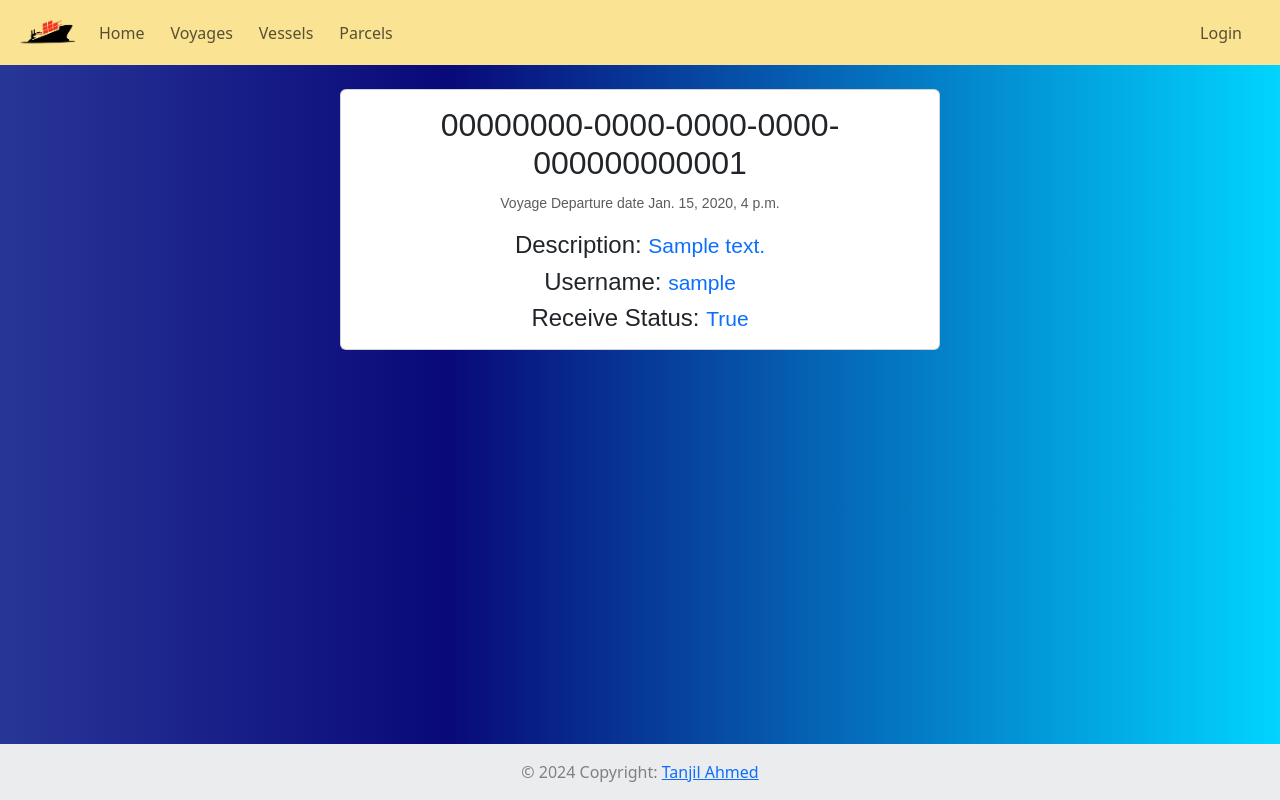
After one commit to tanjil-dev/VesselTracker, a Django app: page /parcel/ in a window 1280 px wide. The commit adds this page. Run offline with Django 3.2, Linux system fonts and the light colour scheme; tables that the repository leaves empty hold one stand-in row (values such as "Sample post"); some libraries are stand-ins or nearby versions.

Commit message:
parcel listview ui init

```diff
--- a/user/templates/nav.html
+++ b/user/templates/nav.html
@@ -17,7 +17,7 @@
             <a class="nav-item nav-link btn btn-outline-primary" href="{% url 'vessel' %}">Vessels</a>
         </div>
         <div class="navbar-nav">
-            <a class="nav-item nav-link btn btn-outline-primary" href="#">Parcels</a>
+            <a class="nav-item nav-link btn btn-outline-primary" href="{% url 'parcel' %}">Parcels</a>
         </div>
         <div class="navbar-nav ms-auto nav1">
             {% if user.is_authenticated %}
--- /dev/null
+++ b/user/templates/user/parcel.html
@@ -0,0 +1,22 @@
+{% extends "base.html" %}
+{% block content %}
+<br>
+<div class="container">
+<div class="row justify-content-center text-center">
+    <div class="col-md-12">
+        {% for d in data %}
+        <div class="card card-profile">
+            <div class="card-body">
+                <h2 class="card-title">{{ d.transaction_id }}</h2>
+                <p class="card-text"><small class="text-muted">Voyage Departure date {{ d.voyage.start_time }}</small></p>
+                <h4 class="card-text">Description: <small class="text-primary">{{ d.description }}</small></h4>
+                <h4 class="card-text">Username: <small class="text-primary">{{ d.user.username }}</small></h4>
+                <h4 class="card-text">Receive Status: <small class="text-primary">{{ d.received }}</small></h4>
+            </div>
+        </div>
+        <br>
+        {% endfor %}
+    </div>
+    </div>
+</div>
+{% endblock content %}
--- a/user/urls.py
+++ b/user/urls.py
@@ -7,6 +7,7 @@ urlpatterns = [
     path('voyage/<int:pk>/', VoyageDetailView.as_view(), name='voyage-detail'),
     path('vessel/', VesselListView.as_view(), name='vessel'),
     path('vessel/<int:pk>/', VesselDetailView.as_view(), name='vessel-detail'),
+    path('parcel/', ParcelListView.as_view(), name='parcel'),
     path('profile/', profile, name='profile'),
     path('login/', Login, name='login'),
     path('signup/', Signup, name='signup'),
--- a/user/views.py
+++ b/user/views.py
@@ -19,6 +19,12 @@ class VesselListView(ListView):
     template_name = 'user/vessel.html'
     context_object_name = 'data'
     ordering = ['-created_at']
+
+class ParcelListView(ListView):
+    model = Parcel
+    template_name = 'user/parcel.html'
+    context_object_name = 'data'
+    ordering = ['-id']
 
 class VoyageDetailView(View):
     template = 'user/voyage_detail.html'
```
